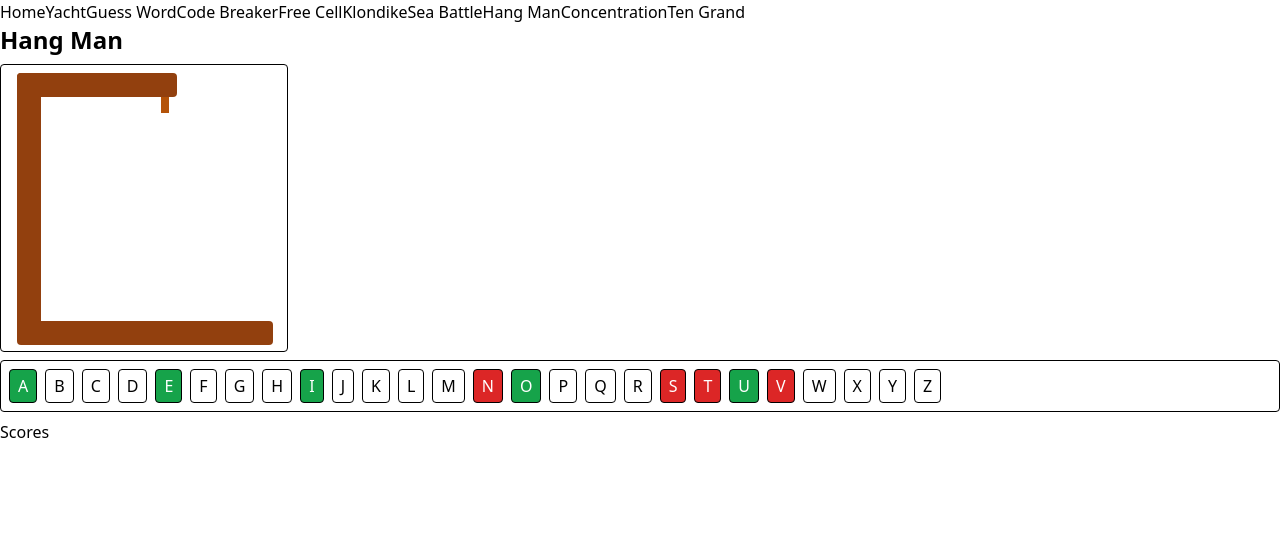
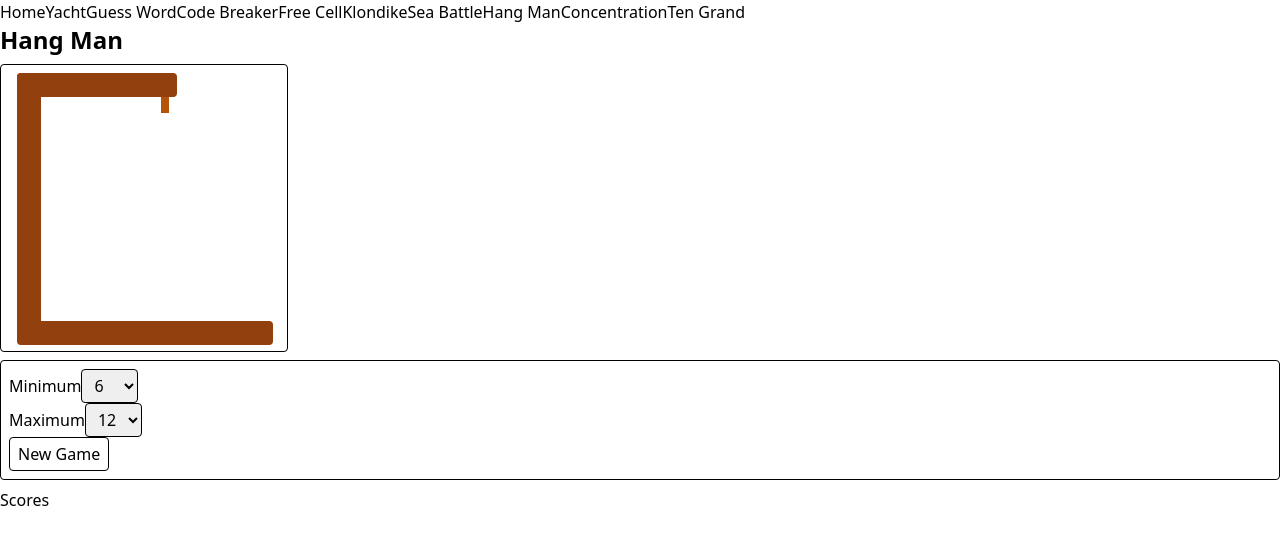
Before and after one commit to rossi-jeff/games-next, a Next.js app: page /hangman in a window 1280 px wide. Shown: the top 544 px of the page. Built offline with nearby package versions, Linux system fonts and the light colour scheme.

Commit message:
hang man game play

```diff
--- a/app/globals.css
+++ b/app/globals.css
@@ -214,3 +214,6 @@ button.correct {
 button.wrong {
   @apply text-white bg-red-600;
 }
+.hang-man-letter {
+  @apply w-8 h-8 border-b border-black mr-2 text-current uppercase;
+}
--- /dev/null
+++ b/app/hangman/hang-man-game-options.tsx
@@ -0,0 +1,63 @@
+"use client";
+
+import { useState } from "react";
+
+export default function HangManGameOptions({ newGame }: { newGame: Function }) {
+  const lengths = [4, 5, 6, 7, 8, 9, 10, 11, 12, 13, 14, 15];
+  const [min, setMin] = useState<number>(6);
+  const [max, setMax] = useState<number>(12);
+
+  const minChanged = (ev: any) => {
+    setMin(lengths[ev.target.selectedIndex]);
+  };
+
+  const maxChanged = (ev: any) => {
+    setMax(lengths[ev.target.selectedIndex]);
+  };
+
+  const newGameClicked = () => {
+    newGame({ MIn: min, Max: max });
+  };
+
+  return (
+    <div className="rounded-box">
+      <div className="flex flex-wrap justify-between">
+        <div>
+          <label htmlFor="min-select" className="font-bold mr-2">
+            Minimum
+          </label>
+          <select
+            name="min-select"
+            defaultValue={min}
+            onChange={(ev) => minChanged(ev)}
+          >
+            {lengths.map((l) => (
+              <option key={l} value={l}>
+                {l}
+              </option>
+            ))}
+          </select>
+        </div>
+        <div>
+          <label htmlFor="max-select" className="font-bold mr-2">
+            Maximum
+          </label>
+          <select
+            name="max-select"
+            defaultValue={max}
+            onChange={(ev) => maxChanged(ev)}
+          >
+            {lengths.map((l) => (
+              <option key={l} value={l}>
+                {l}
+              </option>
+            ))}
+          </select>
+        </div>
+        <div>
+          <button onClick={newGameClicked}>New Game</button>
+        </div>
+      </div>
+    </div>
+  );
+}
--- /dev/null
+++ b/app/hangman/hang-man-lost.tsx
@@ -0,0 +1,7 @@
+export default function HangManLost({ word }: { word: string }) {
+  return (
+    <div className="rounded-box">
+      The word was <strong className="uppercase">{word}</strong>
+    </div>
+  );
+}
--- /dev/null
+++ b/app/hangman/hang-man-word-display.tsx
@@ -0,0 +1,13 @@
+export default function HangManWordDisplay({ letters }: { letters: string[] }) {
+  return (
+    <div className="rounded-box">
+      <div className="flex flex-wrap">
+        {letters.map((letter, index) => (
+          <div key={index} className="hang-man-letter">
+            {letter}
+          </div>
+        ))}
+      </div>
+    </div>
+  );
+}
--- a/app/hangman/page.tsx
+++ b/app/hangman/page.tsx
@@ -1,25 +1,123 @@
-'use client'
+"use client";
 
-import React, { useState } from 'react'
-import Link from 'next/link'
-import HangManDrawing from './hang-man-drawing'
-import { HangMan } from '../../types/hang-man.type'
-import HangManLetterButtons from './hang-man-letter-buttons'
+import React, { useState } from "react";
+import Link from "next/link";
+import HangManDrawing from "./hang-man-drawing";
+import { HangMan } from "../../types/hang-man.type";
+import HangManLetterButtons from "./hang-man-letter-buttons";
+import HangManWordDisplay from "./hang-man-word-display";
+import { Word } from "@/types/word.type";
+import HangManGameOptions from "./hang-man-game-options";
+import { GameStatus } from "@/enum/game-status.enum";
+import { apiUrl } from "@/lib/api-url";
+import { buildRequestHeaders } from "@/lib/build-request-headers";
+import HangManLost from "./hang-man-lost";
 
 export default function HangManGame() {
-	const [hangMan, setHangMan] = useState<HangMan>({})
-	const correct = 'a,e,i,o,u'
-	const wrong = 'n,t,s,v'
+  const [hangMan, setHangMan] = useState<HangMan>({});
+  const [word, setWord] = useState<Word>({});
+  const [letters, setLetters] = useState<string[]>([]);
 
-	const guess = (ev: any) => {
-		console.log(ev)
+  const newGame = async (ev: any) => {
+    const { Min, Max } = ev;
+    try {
+      const result = await fetch(`${apiUrl}/api/word/random`, {
+        method: "POST",
+        body: JSON.stringify({ Min, Max }),
+        headers: buildRequestHeaders(),
+      });
+      if (result.ok) {
+        const w: Word = await result.json();
+        if (w.id) createGame(w.id);
+        setWord(w);
+        updateDisplay("", w.Word || "");
       }
+    } catch (error) {
+      console.log(error);
+    }
+  };
+
+  const createGame = async (WordId: number) => {
+    try {
+      const result = await fetch(`${apiUrl}/api/hang_man`, {
+        method: "POST",
+        body: JSON.stringify({ WordId }),
+        headers: buildRequestHeaders(),
+      });
+      if (result.ok) {
+        const game = await result.json();
+        setHangMan(game);
+      }
+    } catch (error) {
+      console.log(error);
+    }
+  };
+
+  const reloadGame = async () => {
+    const { Word } = word;
+    if (!hangMan.id || !Word) return;
+    try {
+      const result = await fetch(`${apiUrl}/api/hang_man/${hangMan.id}`);
+      if (result.ok) {
+        const game: HangMan = await result.json();
+        setHangMan(game);
+        updateDisplay(game.Correct || "", Word);
+        console.log({ game });
+      }
+    } catch (error) {
+      console.log(error);
+    }
+  };
+
+  const updateDisplay = (correct: string, word: string) => {
+    let current: string[] = [];
+    const correctArray = correct.split(",").filter((l) => l.length == 1);
+    for (let i = 0; i < word.length; i++) {
+      current[i] = correctArray.includes(word[i]) ? word[i] : "";
+    }
+    setLetters(current);
+  };
+
+  const guess = async (ev: any) => {
+    const { letter } = ev;
+    const { Word } = word;
+    if (!Word || !hangMan.id) return;
+    try {
+      const result = await fetch(`${apiUrl}/api/hang_man/${hangMan.id}/guess`, {
+        method: "POST",
+        body: JSON.stringify({ Word, Letter: letter.toLowerCase() }),
+        headers: buildRequestHeaders(),
+      });
+      if (result.ok) {
+        await result.json();
+        reloadGame();
+      }
+    } catch (error) {
+      console.log(error);
+    }
+  };
+
   return (
     <div className="hang-man-game m-2">
       <h1>Hang Man</h1>
-			<HangManDrawing wrong={hangMan.Wrong || ''} />
-			<HangManLetterButtons correct={correct} wrong={wrong} guess={guess} />
+      <HangManDrawing wrong={hangMan.Wrong || ""} />
+      {(hangMan.Status == GameStatus.Lost ||
+        hangMan.Status == GameStatus.Won) &&
+        word.Word != undefined && <HangManLost word={word.Word} />}
+      {hangMan.Status == GameStatus.Playing ? (
+        <div>
+          <HangManWordDisplay letters={letters} />
+          <HangManLetterButtons
+            correct={hangMan.Correct || ""}
+            wrong={hangMan.Wrong || ""}
+            guess={guess}
+          />
+        </div>
+      ) : (
+        <HangManGameOptions newGame={newGame} />
+      )}
+
       <Link href="/hangman/scores">Scores</Link>
     </div>
-	)
+  );
 }
```
Lines whose indentation alone changed are shown as unchanged.
